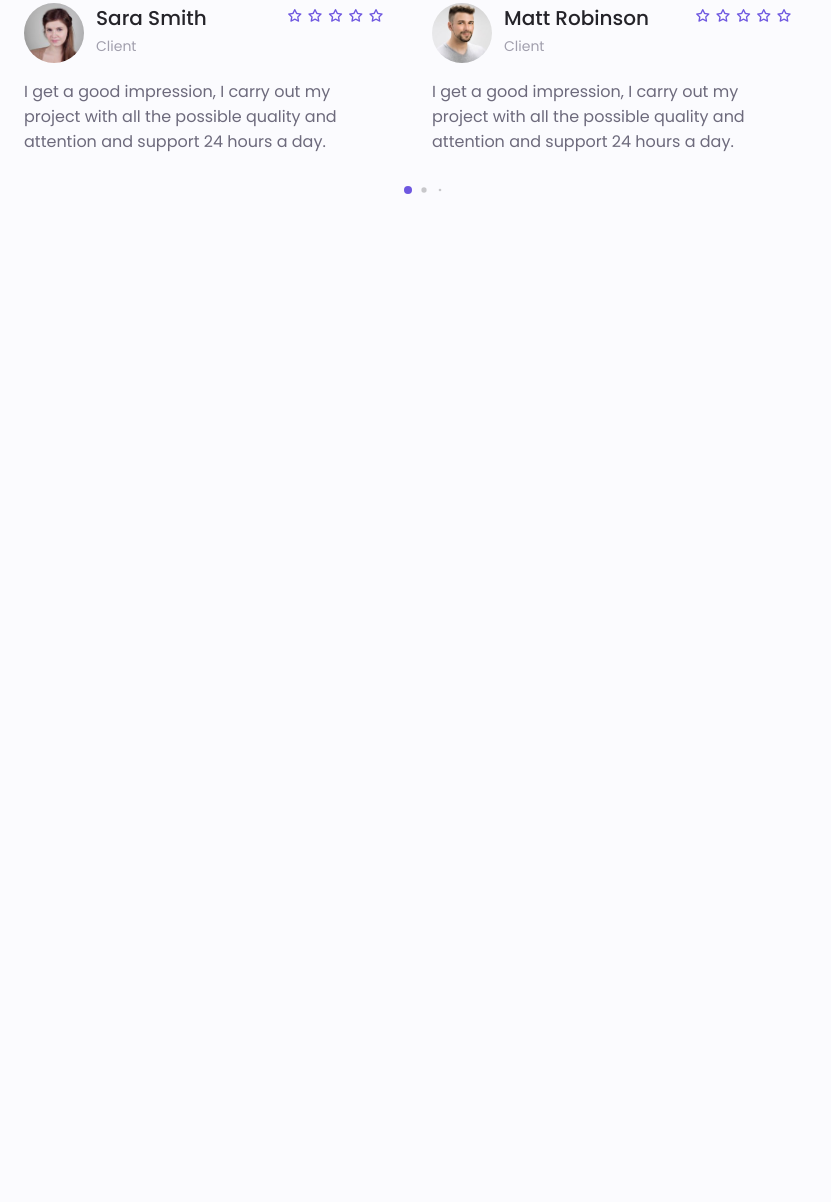
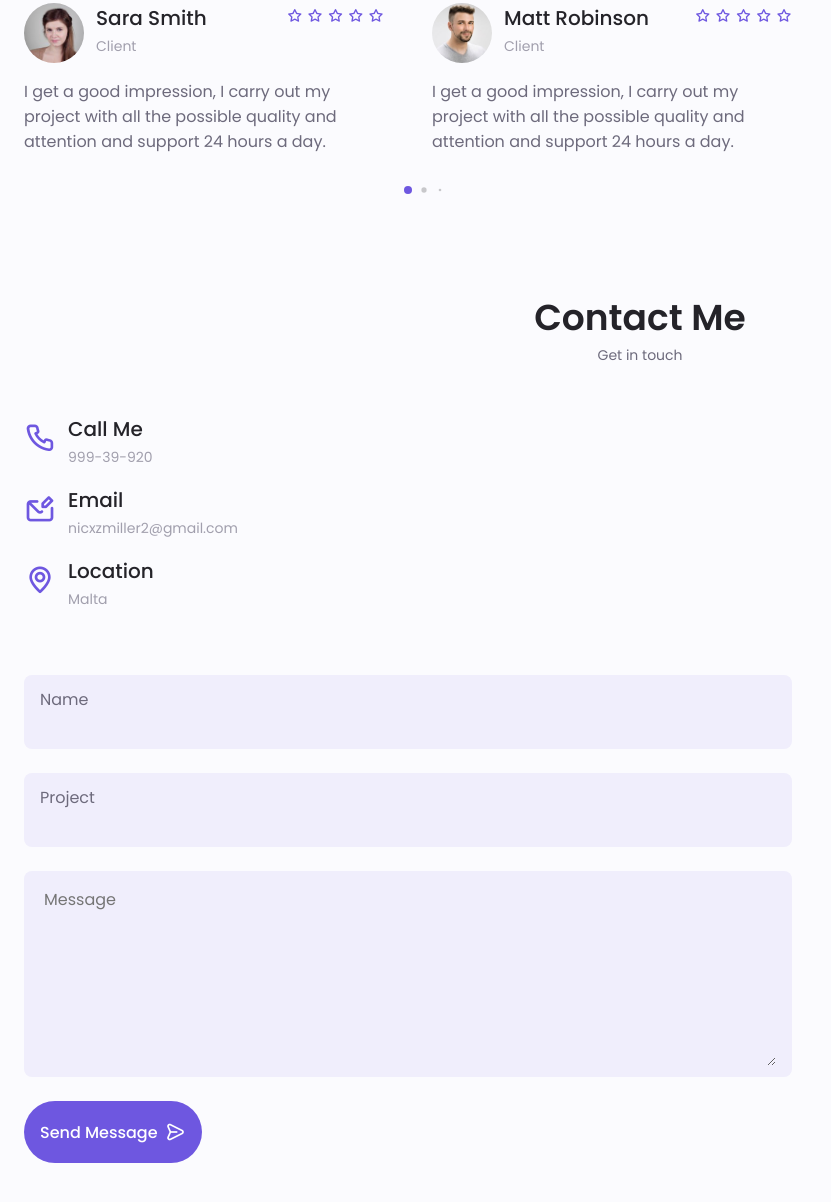
Before and after one commit to Nicxzmiller/Nicholas, a plain HTML site: page index.html in a window 1280 px wide. Shown: the part 4898-6100 px from the top of the page, without its empty margins (0-831 px from the left). Before the commit the page ends 5300 px from the top, so only its background shows below. Drawn offline with nearby package versions, Linux system fonts and the light colour scheme.

Commit message:
contact form

```diff
--- a/assets/css/styles.css
+++ b/assets/css/styles.css
@@ -839,7 +839,47 @@ img{
 }
 
 /*==================== CONTACT ME ====================*/
+.contact__container{
+    row-gap: 3rem;
+}
 
+.contact__information{
+    display: flex;
+    margin-bottom: var(--mb-1);
+}
+
+.contact__icon{
+    font-size: 2rem;
+    color: var(--first-color);
+    margin-right: var(--mb-0-75);
+}
+
+.contact__title{
+    font-size: var(--h3-font-size);
+    font-weight: var(--font-medium);
+}
+
+.contact__subtitle{
+    font-size: var(--small-font-size);
+    color: var(--text-color-light);
+}
+
+.contact__content{
+    background-color: var(--input-color);
+    border-radius: .5rem;
+    padding: .75rem 1rem .25rem;
+}
+
+.contact__input{
+    width: 100%;
+    background-color: var(--input-color);
+    color: var(--text-color);
+    font-family: var(--body-font);
+    font-size: var(--normal-font-size);
+    border: none;
+    outline: none;
+    padding: .25rem;
+}
 
 /*==================== FOOTER ====================*/
 
--- a/index.html
+++ b/index.html
@@ -766,9 +766,67 @@
             </section>
 
             <!--==================== CONTACT ME ====================-->
+
             <section class="contact section" id="contact">
+                <h2 class="section__title">Contact Me</h2>
+                <span class="section__subtitle">Get in touch</span>
 
+                <div class="contact__container container grid">
+                    <div>
+                        <!--==================== Phone number ====================-->
+                        <div class="contact__information">
+                            <i class="uil uil-phone contact__icon"></i>
 
+                            <div>
+                                <h3 class="contact__title">Call Me</h3>
+                                <span class="contact__subtitle">999-39-920</span>
+                            </div>
+                        </div>
+                        <!--==================== Email ====================-->
+                        <div class="contact__information">
+                            <i class="uil uil-envelope-edit contact__icon"></i>
+
+                            <div>
+                                <h3 class="contact__title">Email</h3>
+                                <span class="contact__subtitle">nicxzmiller2@gmail.com</span>
+                            </div>
+                        </div>
+
+                        <!--==================== Location ====================-->
+                        <div class="contact__information">
+                            <i class="uil uil-map-marker contact__icon"></i>
+
+                            <div>
+                                <h3 class="contact__title">Location</h3>
+                                <span class="contact__subtitle">Malta</span>
+                            </div>
+                        </div>
+                    </div>
+
+                    <form action="" class="contact__form grid">
+                        <div class="contact__inputs grid">
+                            <div class="contact__content">
+                                <label for="" class="contact__label">Name</label>
+                                <input type="email" class="contact__input">
+                            </div>
+                            <div class="contact__content">
+                                <label for="" class="contact__label">Project</label>
+                                <input type="text" class="contact__input">
+                            </div>
+                            <div class="contact__content">
+<!--                                <label for="" class="contact__label">Message</label>-->
+                                <textarea class="contact__input" placeholder="Message" name="" id="" cols="0" rows="7"></textarea>
+                            </div>
+
+                            <div>
+                                <a href="#" class="button button--flex">
+                                    Send Message
+                                    <i class="uil uil-message button__icon"></i>
+                                </a>
+                            </div>
+                        </div>
+                    </form>
+                </div>
             </section>
         </main>
 
```
